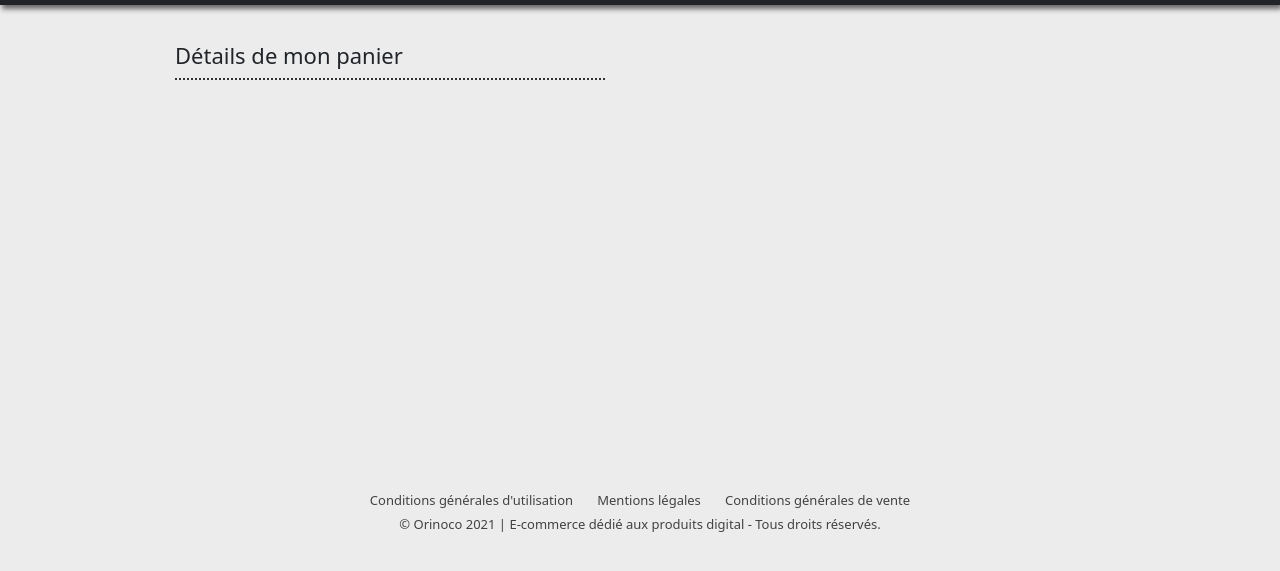
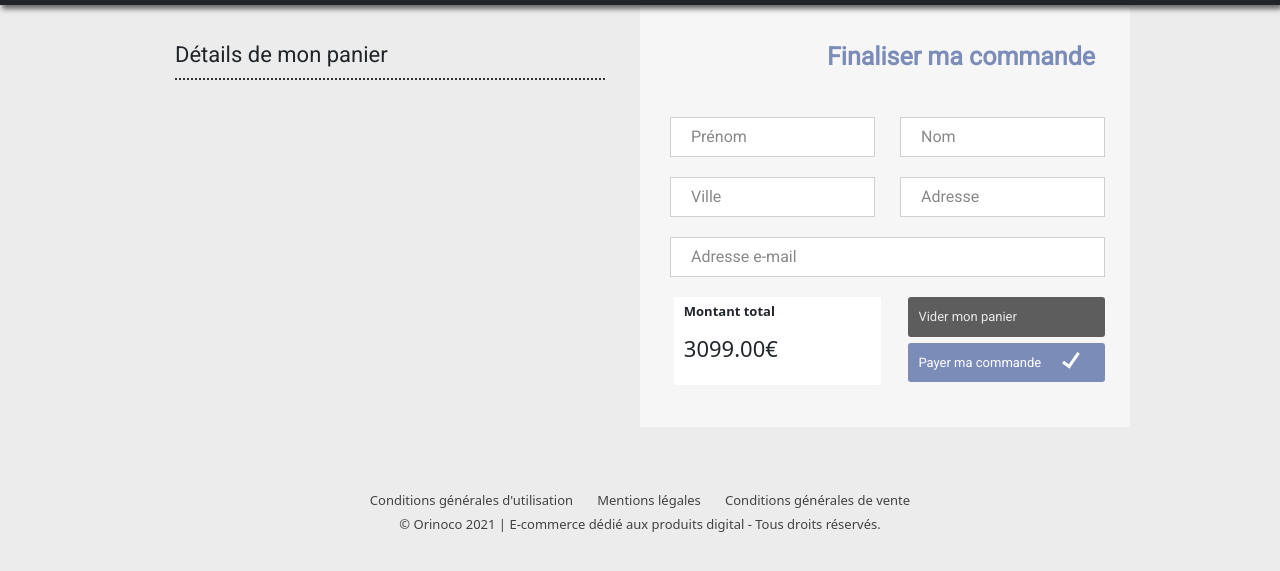
Before and after one commit to MessageGit/CHEVALLIER_5_24012021, a plain HTML site: page mycart.html in a window 1280 px wide. Shown: the part 63-634 px from the top of the page. Drawn offline with Linux system fonts and the light colour scheme; a web font is replaced by a local one.

Commit message:
add form and final step of command

```diff
--- a/css/style.css
+++ b/css/style.css
@@ -495,12 +495,21 @@ body {
 .cart-content .my-cart .left-section { float: left; }
 .cart-content .my-cart .right-section { float: right; }
 
-.cart-content .my-cart .left-section h1 {
+.cart-content .my-cart h1 {
     position: relative;
     margin: 35px;
     font-size: 22px;
     padding-bottom: 10px;
     border-bottom: 2px dotted #333;
+    font-family: 'Roboto';
+}
+
+.cart-content .my-cart .right-section h1 {
+    text-align: right;
+    border-bottom: 0px;
+    color: #7c8cb9;
+    font-weight: bold;
+    font-size: 25px;
 }
 
 .cart-content .my-cart .left-section .cart-details {
@@ -524,7 +533,7 @@ body {
 }
 
 .cart-content .my-cart .left-section .cart-details .cart-x-item:hover {
-    width: 110%;
+    width: 105%;
     background-color: #333;
     color: white;
 }
@@ -577,6 +586,116 @@ body {
     font-size: 11px;
 }
 
+.cart-content .my-cart .right-section #pay-content {
+    position: fixed;
+    width: 490px;
+    height: 420px;
+    background-color: #ffffff80;
+    z-index: 2;
+}
+
+.cart-content .my-cart .right-section .form-input {
+    position: relative;
+    margin: 0px 25px 20px 0px;
+    float: right;
+    outline: 0;
+    border: 1px solid #d0d0d0;
+    padding: 7px 7px 7px 20px;
+    width: 205px;
+    text-align: left;
+    font-family: Roboto;
+    color: #333;
+}
+
+.cart-content .my-cart .right-section #email-input { width: 435px; }
+
+.cart-content .my-cart .right-section .form-input::placeholder { color: #888888; }
+
+.cart-content .my-cart .right-section .pay-module {
+    position: relative;
+    right: 25px;
+    width: 88%;
+    height: 110px;
+    float: right;
+}
+
+.cart-content .my-cart .right-section .pay-module .cmd-result {
+    position: relative;
+    top: 0%;
+    height: 80%;
+    width: 48%;
+    background-color: white;
+}
+
+.cart-content .my-cart .right-section .pay-module .cmd-res-left {
+    float: left;
+    border-radius: 2px;
+}
+
+.cart-content .my-cart .right-section .pay-module .cmd-res-left #total-label {
+    position: absolute;
+    top: 5px;
+    left: 10px;
+    font-size: 13px;
+    font-weight: bold;
+}
+
+.cart-content .my-cart .right-section .pay-module .cmd-res-left #total-count {
+    position: relative;
+    float: left;
+    top: 35px;
+    left: 10px;
+    font-size: 22px;
+}
+
+.cart-content .my-cart .right-section .pay-module .cmd-res-right {
+    float: right;
+    background-color: transparent;
+}
+
+.cart-content .my-cart .right-section .pay-module .cmd-res-right .result-btn {
+    margin: 3% 5% 2% 5%;
+    width: 95%;
+    height: 45%;
+    color: white;
+    border-radius: 3px;
+    cursor: pointer;
+    transition-duration: 0.25s;
+    font-family: Roboto;
+}
+
+.cart-content .my-cart .right-section .pay-module .cmd-res-right .result-btn:hover {
+    opacity: 0.6;
+}
+
+.cart-content .my-cart .right-section .pay-module .cmd-res-right #pay-cart-btn {
+    position: relative;
+    background-color: #7c8cb9;
+}
+.cart-content .my-cart .right-section .pay-module .cmd-res-right #pay-cart-btn::after {
+    content: '';
+    position: absolute;
+    right: 25px;
+    top: 11px;
+    width: 18px;
+    height: 9px;
+    border-bottom: 3px solid white;
+    border-left: 3px solid white;
+    transform: rotate(305deg);
+}
+.cart-content .my-cart .right-section .pay-module .cmd-res-right #clear-cart-btn {
+    margin-top: 0px;
+    background-color: #5d5d5d;
+    color: #e8e8e8;
+}
+
+.cart-content .my-cart .right-section .pay-module .cmd-res-right .result-btn span {
+    position: relative;
+    top: 7px;
+    margin: 10px;
+    font-size: 13px;
+}
+
 /* Footer */
 .footer {
     position: relative;
--- a/mycart.html
+++ b/mycart.html
@@ -50,7 +50,26 @@
               </div>
             </div>
             <div class="cart-section right-section">
-
+              <div id="pay-content">
+                <h1>Finaliser ma commande</h1>
+                <input type="text" placeholder="Nom" name="lastName" class="form-input" id="lastName-input">
+                <input type="text" placeholder="Prénom" name="firstName" class="form-input" id="firstName-input">
+                <br />
+                <input type="text" placeholder="Adresse" name="address" class="form-input" id="address-input">
+                <input type="text" placeholder="Ville" name="city" class="form-input" id="city-input">
+                <br />
+                <input type="text" placeholder="Adresse e-mail" name="email" class="form-input" id="email-input">
+                <div class="pay-module">
+                  <div class="cmd-result cmd-res-left">
+                    <span id="total-label">Montant total</span>
+                    <span id="total-count">3099.00€</span>
+                  </div>
+                  <div class="cmd-result cmd-res-right">
+                    <div class="result-btn" id="clear-cart-btn"><span class="btn-label">Vider mon panier</span></div>
+                    <div class="result-btn" id="pay-cart-btn"><span class="btn-label">Payer ma commande</span></div>
+                  </div>
+                </div>
+              </div>
             </div>
           </div>
         </div>
```
